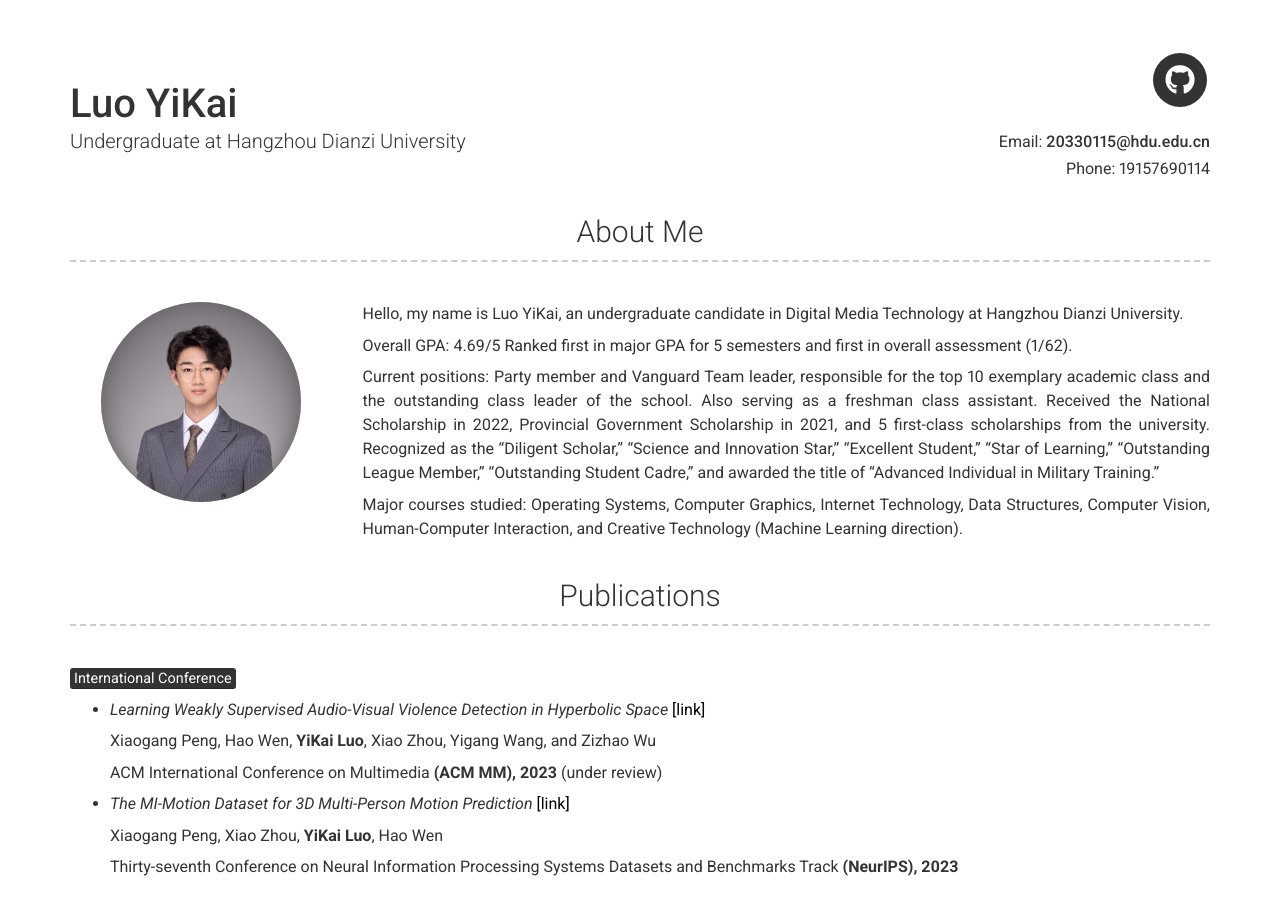
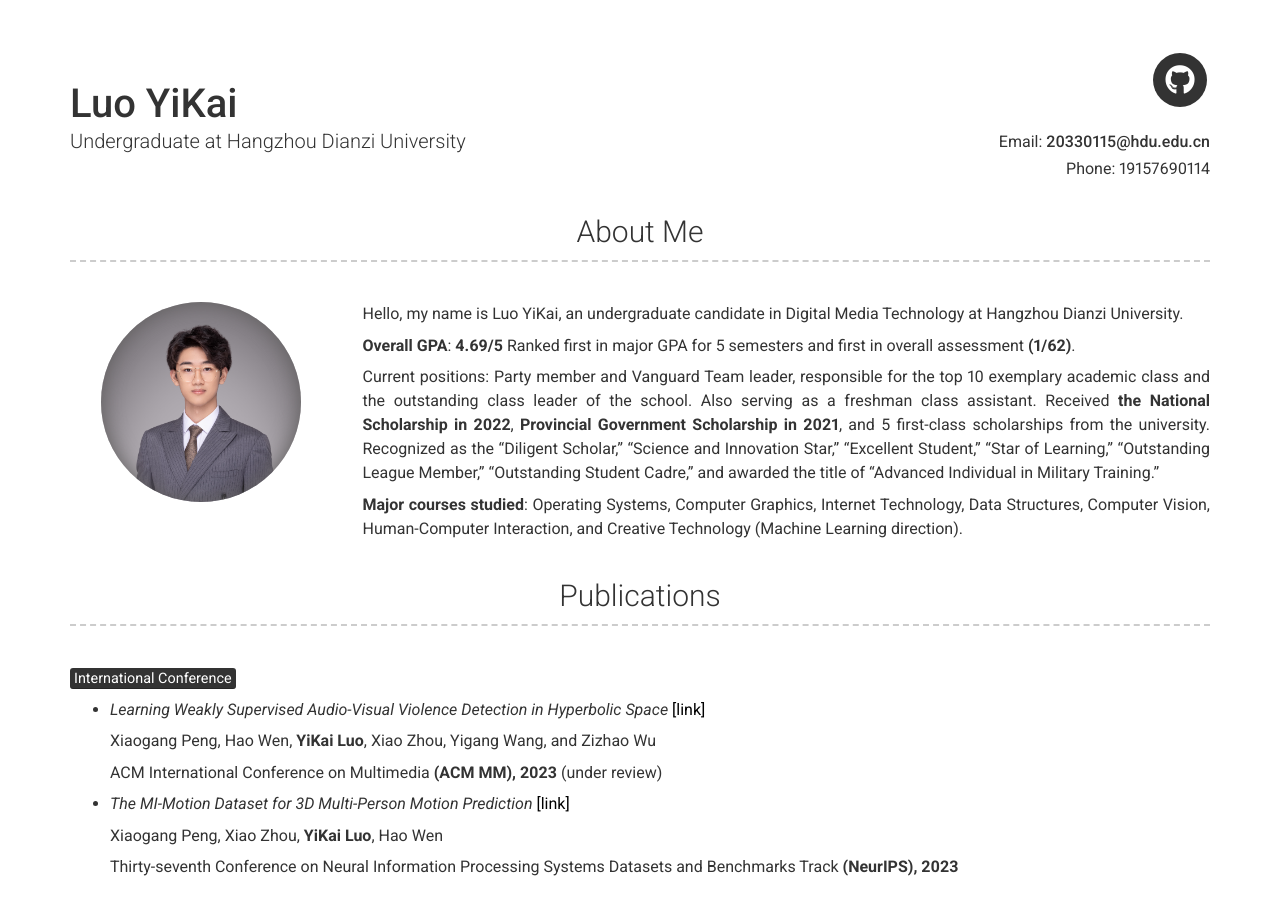
Before and after one commit to LYK0520/LYK0520.github.io, a Jekyll site: the page built from index.md, in a window 1280 px wide and 900 px high. Built offline with Jekyll 4.4.1, drawn with Linux system fonts in a browser that asks for light colours; nearby versions of some CDN libraries.

```diff
--- a/_config.yml
+++ b/_config.yml
@@ -54,13 +54,13 @@ about_profile_image: images/profile.png # path of image which will be displayed
 about_content: | # this will include new lines to allow paragraphs
   Hello, my name is Luo YiKai, an undergraduate candidate in Digital Media Technology at Hangzhou Dianzi University.
 
-  Overall GPA: 4.69/5  Ranked first in major GPA for 5 semesters and first in overall assessment (1/62).
+  **Overall GPA**: **4.69/5**  Ranked first in major GPA for 5 semesters and first in overall assessment **(1/62)**.
 
   Current positions: Party member and Vanguard Team leader, responsible for the top 10 exemplary academic class and the outstanding class leader of the school. Also serving as a freshman class assistant.
-  Received the National Scholarship in 2022, Provincial Government Scholarship in 2021, and 5 first-class scholarships from the university.
+  Received **the National Scholarship in 2022**, **Provincial Government Scholarship in 2021**, and 5 first-class scholarships from the university.
   Recognized as the "Diligent Scholar," "Science and Innovation Star," "Excellent Student," "Star of Learning," "Outstanding League Member," "Outstanding Student Cadre," and awarded the title of "Advanced Individual in Military Training."
 
-  Major courses studied: Operating Systems, Computer Graphics, Internet Technology, Data Structures, Computer Vision, Human-Computer Interaction, and Creative Technology (Machine Learning direction).
+  **Major courses studied**: Operating Systems, Computer Graphics, Internet Technology, Data Structures, Computer Vision, Human-Computer Interaction, and Creative Technology (Machine Learning direction).
 
 content:
 #   - title: Experience # Title for the section
```
